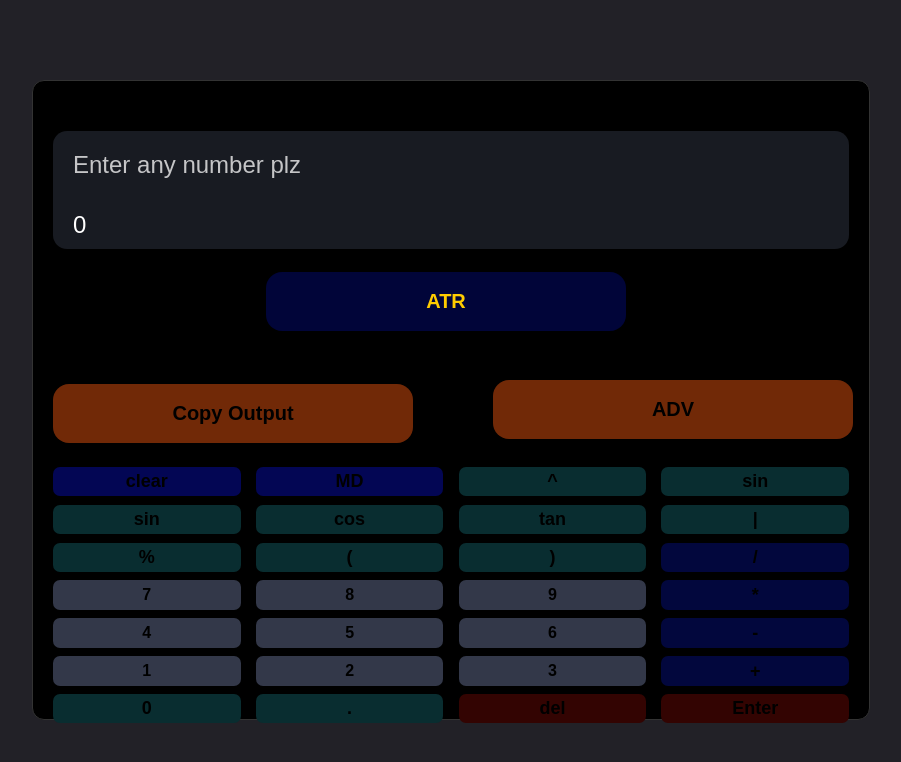
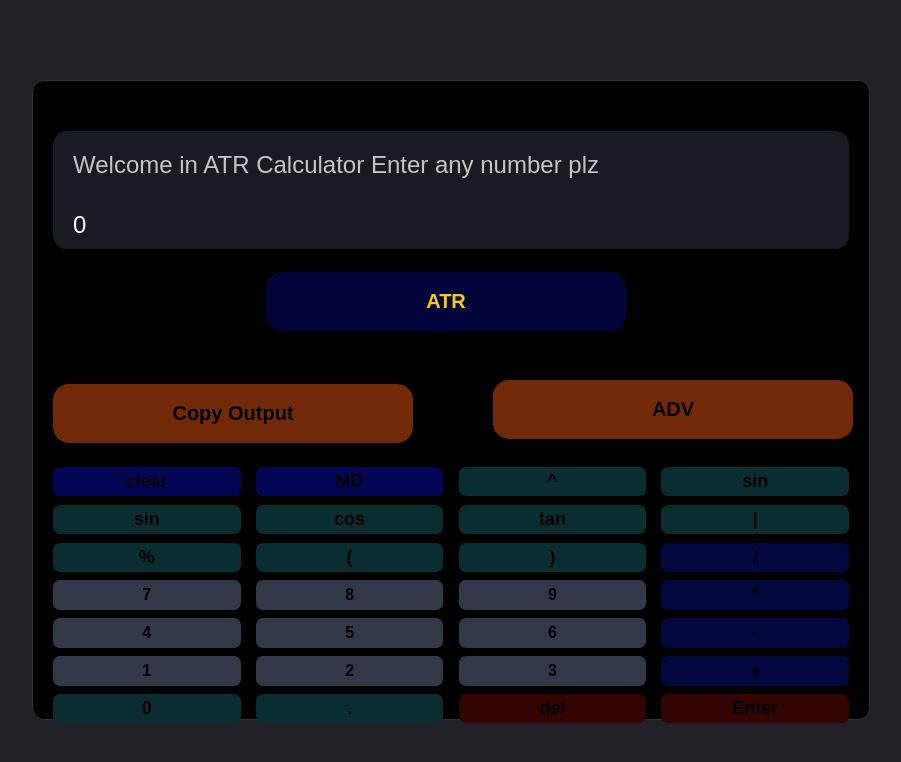
Before and after one commit to ahmedradwan21/Calculator_JS, a plain HTML site: page index.html in a window 1280 px wide. Shown: the whole page, without its empty margins (189-1090 px from the left). Drawn offline with Linux system fonts and the light colour scheme; a web font is replaced by a local one.

Commit message:
Update index.html

```diff
--- a/index.html
+++ b/index.html
@@ -24,7 +24,7 @@
 		<div class="calculator-ah">
     <!-- <input type="text" class="screen" id="screen" placeholder="ATR" /> -->
     <div class="output">
-	<div data-previous-operand class="previous-operand">Enter any number plz </div>
+	<div data-previous-operand class="previous-operand">Welcome in ATR Calculator Enter any number plz </div>
     <div data-current-operand class="current-operand" class="jk">0</div>
     <!-- <div data-previous-operand class="hey-operand">1222</div> -->
 
```
